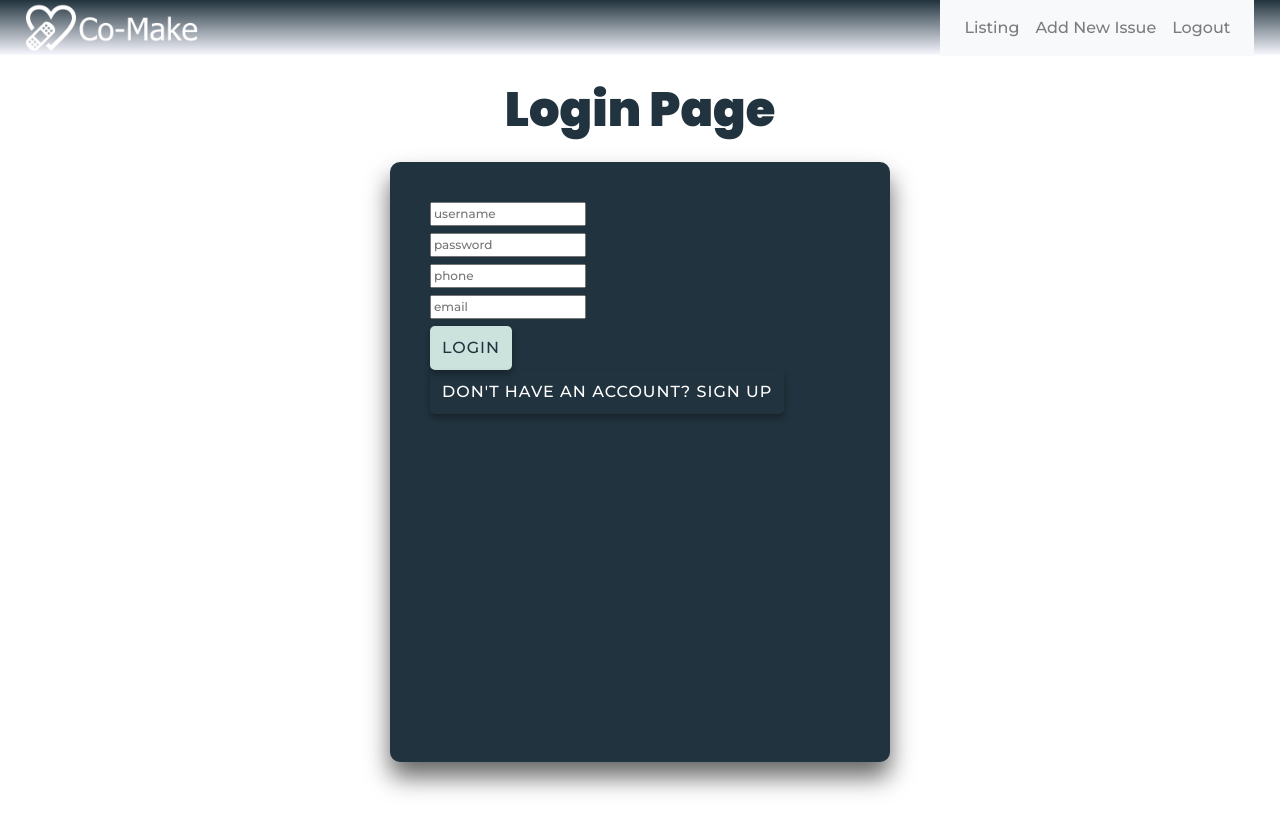
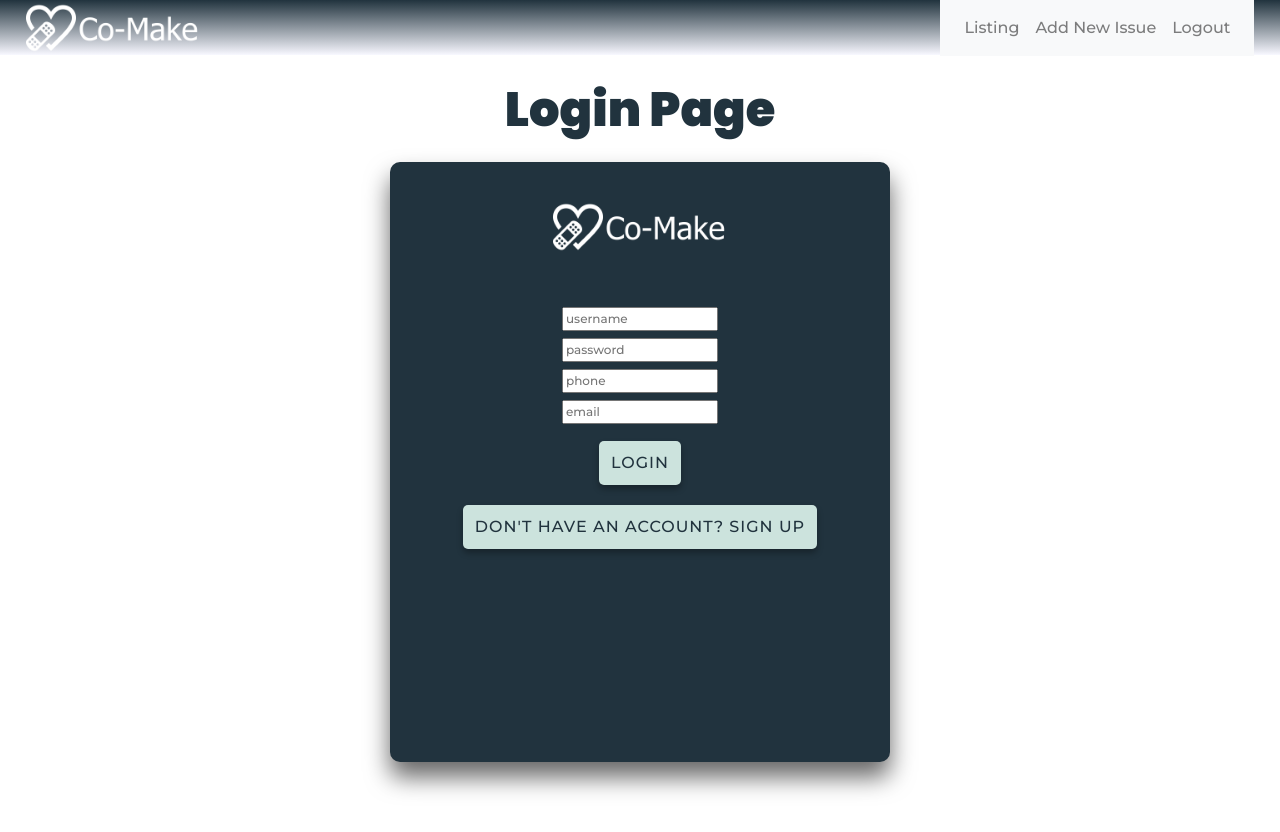
Before and after one commit to co-make-2-bh/frontend, a React (Create React App) app in the folder co-make/: page / in a window 1280 px wide. Shown: the top 832 px of the page. Built offline with nearby package versions, Linux system fonts and the light colour scheme; no server answers.

Commit message:
added some validation and styling to login/register pages

```diff
--- a/co-make/src/Components/LoginForm.js
+++ b/co-make/src/Components/LoginForm.js
@@ -4,7 +4,8 @@ import formSchema from "../Validation/formSchema";
 import { useHistory } from "react-router-dom";
 import * as yup from "yup";
 import { Link } from "react-router-dom";
-import { ListingStyle, CardStyle } from "../styles/EverythingElseStyles";
+import { ListingStyle, CardStyle, FormStyle, ErrorStyle, ImageStyle} from "../styles/EverythingElseStyles";
+import careIcon from "../assets/care-icon.png";
 
 const Login = () => {
   /////INITAL STATES/////
@@ -82,7 +83,9 @@ const Login = () => {
     <ListingStyle>
       <br />
       <CardStyle>
-        <form onSubmit={onSubmit}>
+      <ImageStyle src={careIcon} alt="" />
+
+        <FormStyle onSubmit={onSubmit}>
           <label>
             <input
               type="text"
@@ -126,18 +129,22 @@ const Login = () => {
           <button type="submit" disabled={buttonDisabled}>
             Login
           </button>
+
           <Link to="/register">
             <button
-              style={{ color: "white", border: "none", background: "none" }}
+              style={{ color: '#21333e', border: "none", background: "none", boxShadow: '0px', backgroundColor: '#cce3dd' }}
             >
               Don't have an account? Sign up
             </button>
           </Link>
-          <div className="errors">
+          <ErrorStyle className="errorMessage">
             <p>{errors.username}</p>
             <p>{errors.password}</p>
-          </div>
-        </form>
+            <p>{errors.phone}</p>
+            <p>{errors.primaryemail}</p>
+          </ErrorStyle>
+        </FormStyle>
+
       </CardStyle>
     </ListingStyle>
   );
--- a/co-make/src/Components/RegisterForm.js
+++ b/co-make/src/Components/RegisterForm.js
@@ -3,10 +3,13 @@ import axios from "axios";
 import formSchema from "../Validation/formSchema";
 import * as yup from "yup";
 import { useHistory } from "react-router-dom";
+import careIcon from "../assets/care-icon.png";
 import {
   ListingStyle,
   CardStyle,
   StyledH1,
+  FormStyle,
+  ImageStyle,
 } from "../styles/EverythingElseStyles";
 
 const Register = (props) => {
@@ -82,7 +85,9 @@ const Register = (props) => {
       <StyledH1>Register</StyledH1>
       <br />
       <CardStyle>
-        <form onSubmit={onSubmit}>
+        <ImageStyle src={careIcon} alt="" />
+
+        <FormStyle onSubmit={onSubmit}>
           <label>
             <input
               type="text"
@@ -131,7 +136,8 @@ const Register = (props) => {
             <p>{errors.username}</p>
             <p>{errors.password}</p>
           </div>
-        </form>
+        </FormStyle>
+
       </CardStyle>
     </ListingStyle>
   );
--- a/co-make/src/Validation/formSchema.js
+++ b/co-make/src/Validation/formSchema.js
@@ -3,7 +3,14 @@ import * as yup from 'yup';
 const formSchema = yup.object().shape({
     username: yup.string().min(2,'Please enter a username').required('Please enter a username'),
     password: yup.string().min(6,'Please enter a valid password').required('Please enter a valid password'),
-    fullName: yup.string().min(3,'Please etner name that is longer than 2 characters').required('Please etner name that is longer than 2 characters'),
+    // fullName: yup.string().min(3,'Please enter name that is longer than 2 characters').required('Please enter name that is longer than 2 characters'),
+    phone: yup.number()
+                .typeError("Please enter a valid phone number")
+                .positive("A phone number can't start with a minus")
+                .integer("A phone number can't include a decimal point")
+                .min(8, 'Please enter a phone number with 8 or more characters')
+                .required('A phone number is required'),
+    primaryemail: yup.string().email('Please enter a valid email address').required('Please enter a valid email address')
 });
 
 
--- a/co-make/src/styles/EverythingElseStyles.js
+++ b/co-make/src/styles/EverythingElseStyles.js
@@ -57,7 +57,9 @@ export const CardStyle = styled.div`
   box-sizing: border-box;
   box-shadow: 0 15px 25px rgba(0, 0, 0, 0.6);
   border-radius: 10px;
-  color: ${colorObj.darkBlue};
+  color: white;
+  text-align: center;
+
 `;
 export const TextItem = styled.div`
   ${"" /* display: flex;
@@ -65,6 +67,19 @@ export const TextItem = styled.div`
   justify-content: flex-start;
   align-items: center; */}
 `;
+
+///////////////////////////
+//      LOGIN FORM     //
+///////////////////////////
+
+export const FormStyle = styled.form`
+  margin-top: 55px;
+`
+
+export const ErrorStyle = styled.div`
+  margin-top: 20px;
+`
+
 
 
 
--- a/co-make/src/styles/GlobalStyle.js
+++ b/co-make/src/styles/GlobalStyle.js
@@ -51,6 +51,8 @@ button {
   padding: 10px 12px;
   border-radius: 5px;
   box-shadow: 0 4px 6px rgba(0, 0, 0, 0.3);
+  margin-bottom: 10px;
+  margin-top: 10px;
 }
 
 h1{
```
